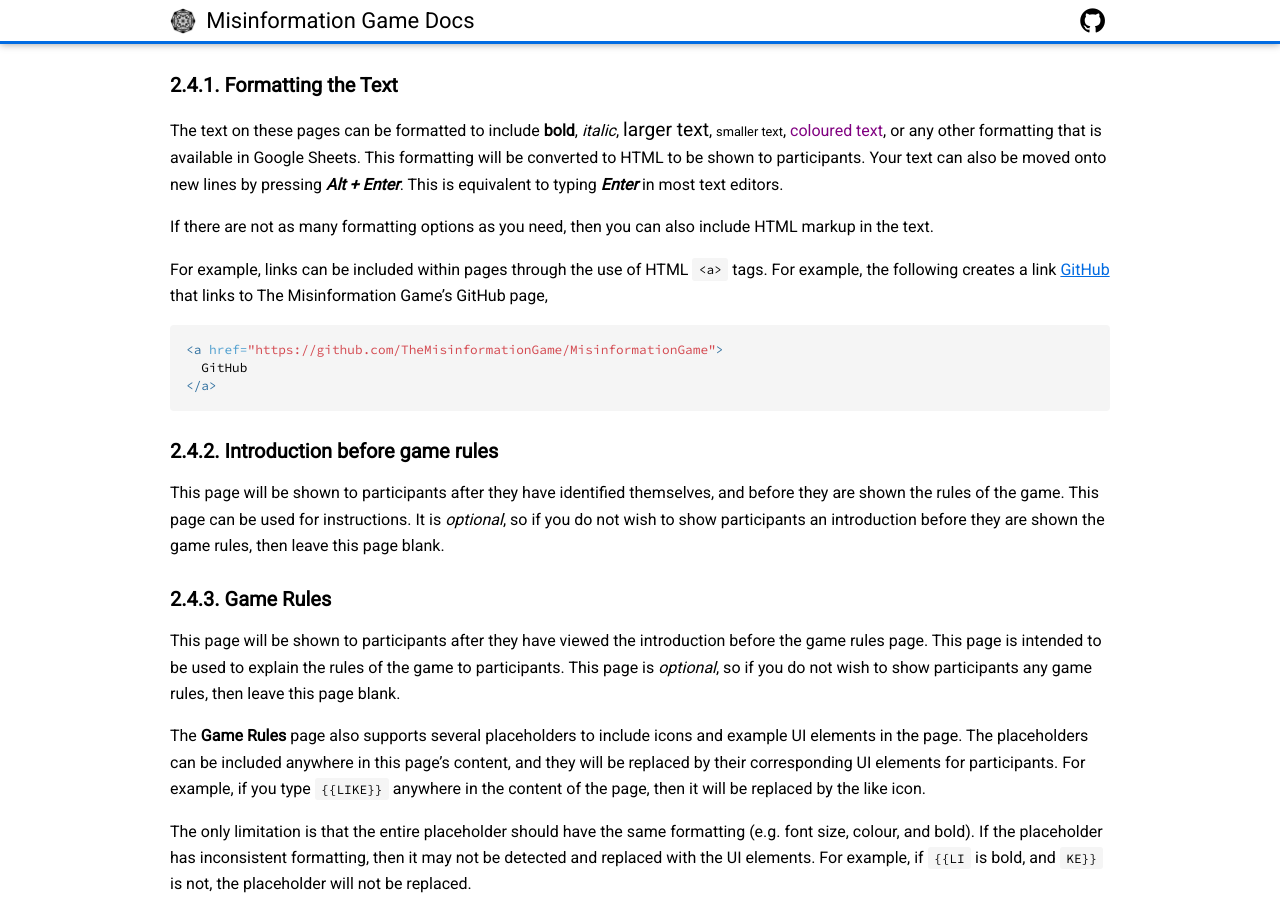
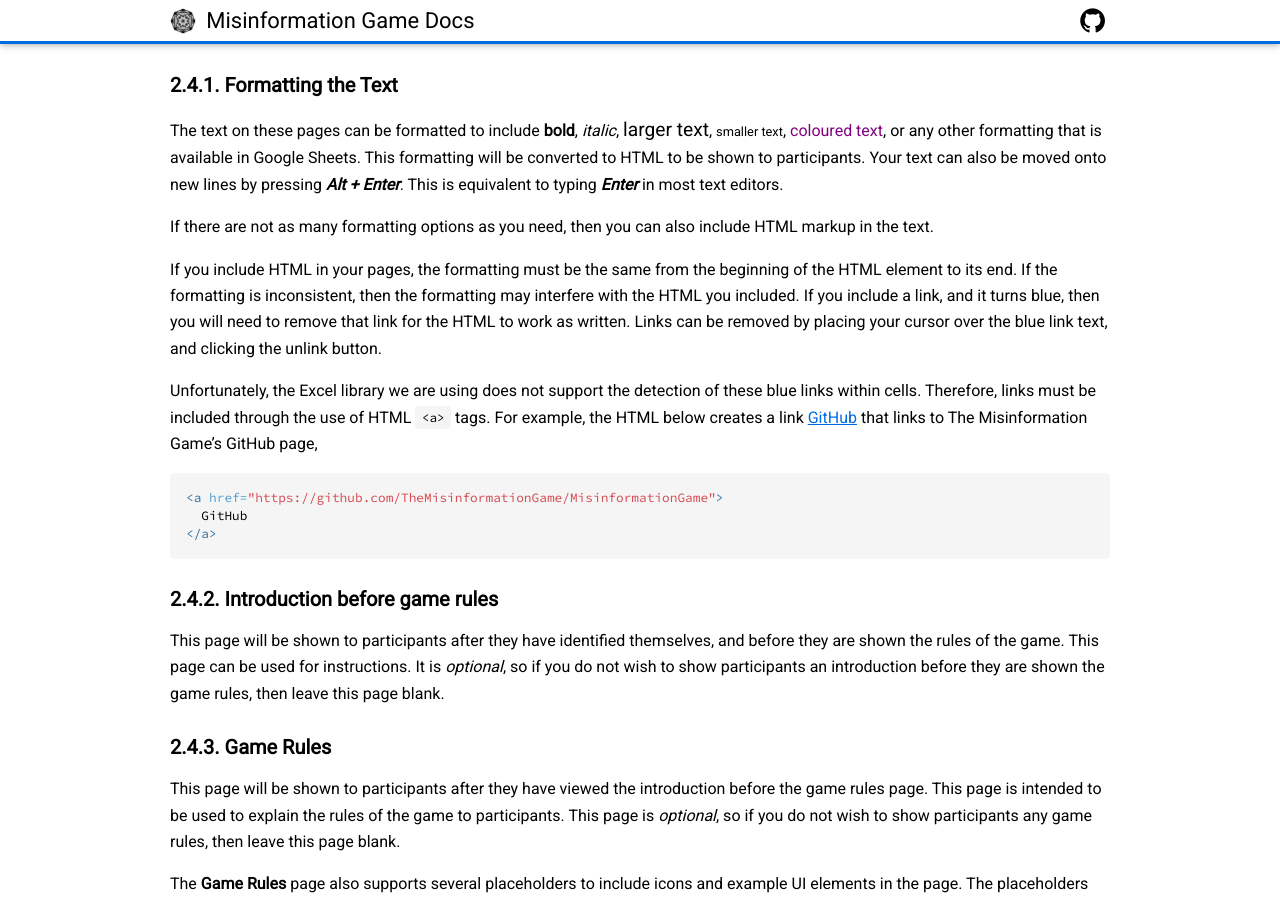
Before and after one commit to beekewardin/themisinformationgame.github.io, a Jekyll site: the page built from StudyConfiguration.md, in a window 1280 px wide and 900 px high, scrolled down 5945 px. Built offline with Jekyll 4.4.1, drawn with Linux system fonts in a browser that asks for light colours; nearby versions of some CDN libraries; our own code applies the rules of GitHub Pages for plain Markdown files.

Commit message:
Improve documentation about including HTML and links in text

````diff
--- a/StudyConfiguration.md
+++ b/StudyConfiguration.md
@@ -341,9 +341,16 @@ pressing **_Alt + Enter_**. This is equivalent to typing
 If there are not as many formatting options as you need,
 then you can also include HTML markup in the text.
 
-For example, links can be included within pages through
-the use of HTML `<a>` tags. For example,
-the following creates a link
+If you include HTML in your pages, the formatting must be the same
+from the beginning of the HTML element to its end. If the formatting is
+inconsistent, then the formatting may interfere with the HTML you included.
+If you include a link, and it turns blue, then you will need to remove that
+link for the HTML to work as written. Links can be removed by placing your
+cursor over the blue link text, and clicking the unlink button.
+
+Unfortunately, the Excel library we are using does not support the detection
+of these blue links within cells. Therefore, links must be included through
+the use of HTML `<a>` tags. For example, the HTML below creates a link
 [GitHub](https://github.com/TheMisinformationGame/MisinformationGame)
 that links to The Misinformation Game's GitHub page,
 ```html
````
Also changed, not shown: 2 other files.
